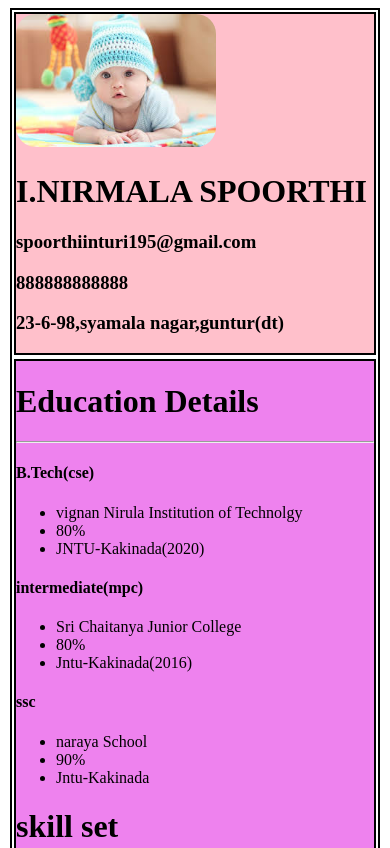
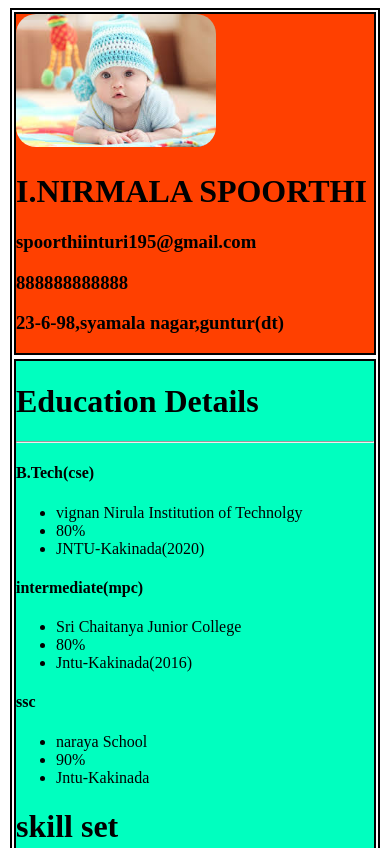
Before and after one commit to nerunirmala/resume_neru, a plain HTML site: page index.html in a window 390 px wide. Shown: the top 848 px of the page. Drawn offline with Linux system fonts and the light colour scheme.

Commit message:
Update style.css

```diff
--- a/style.css
+++ b/style.css
@@ -51,12 +51,12 @@ img{
 
 }
 .left{
-	background-color: pink;
+	background-color: #ff4000	;
 	border: 2px solid #000;
 	margin: 2px;
 }
 .right{
-	background-color: violet;
+	background-color: #00ffbf;
 	border: 2px solid #000;
 	margin: 2px;
 }
```
